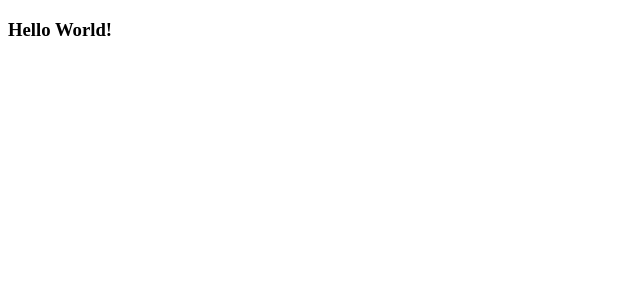
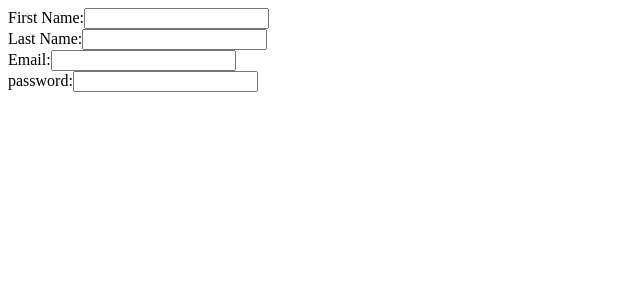
Before and after one commit to 1904-cpu-projects/partyParrots, a React app: page / in a window 1280 px wide. Shown: the top 300 px of the page, without its empty margins (0-640 px from the left). Built offline with nearby package versions, Linux system fonts and the light colour scheme.

Commit message:
created CreateUser component

```diff
--- a/src/components/App.js
+++ b/src/components/App.js
@@ -1,5 +1,6 @@
 import React from 'react';
+import CreateUser from './CreateUser';
 
 export default function App() {
-    return <h3>Hello World!</h3>
+    return <CreateUser />
 }
--- /dev/null
+++ b/src/components/CreateUser.js
@@ -0,0 +1,53 @@
+import React, { Component } from 'react';
+
+export default class CreateUser extends Component{
+
+    constructor(){
+        super()
+        this.state = {
+            firstName: '',
+            lastName: '',
+            email: '',
+            password: ''
+        }
+        this.handleSubmit = this.handleSubmit.bind(this);
+        this.handleChange = this.handleChange.bind(this);
+    }
+
+    handleSubmit(ev){
+        ev.preventDefault();
+
+        // add functions here to execute on submit
+
+        // reset the form after submit:
+        this.setState({
+            firstName: '',
+            lastName: '',
+            email: '',
+            password: ''
+        })
+    }
+
+    handleChange(ev){
+        ev.preventDefault();
+        this.setState({
+            [ev.target.name] : ev.target.value
+        })
+    }
+
+    render() {
+        return (
+            <form onSubmit = {this.handleSubmit}>
+                 <label>First Name:</label>
+                    <input type = 'text' name = 'firstName' value = {this.state.firstName} onChange = {this.handleChange}/><br/>
+                 <label>Last Name:</label>
+                    <input type = 'text' name = 'lastName' value = {this.state.lastName} onChange = {this.handleChange}/><br/>
+                 <label>Email:</label>
+                    <input type = 'text' name = 'email' value = {this.state.email} onChange = {this.handleChange}/><br/>
+                 <label>password:</label>
+                    <input type="password" name="password" value = {this.state.password} minLength="8" required onChange={this.handleChange}/><br/>
+            </form>
+        )
+    }
+
+}
```
